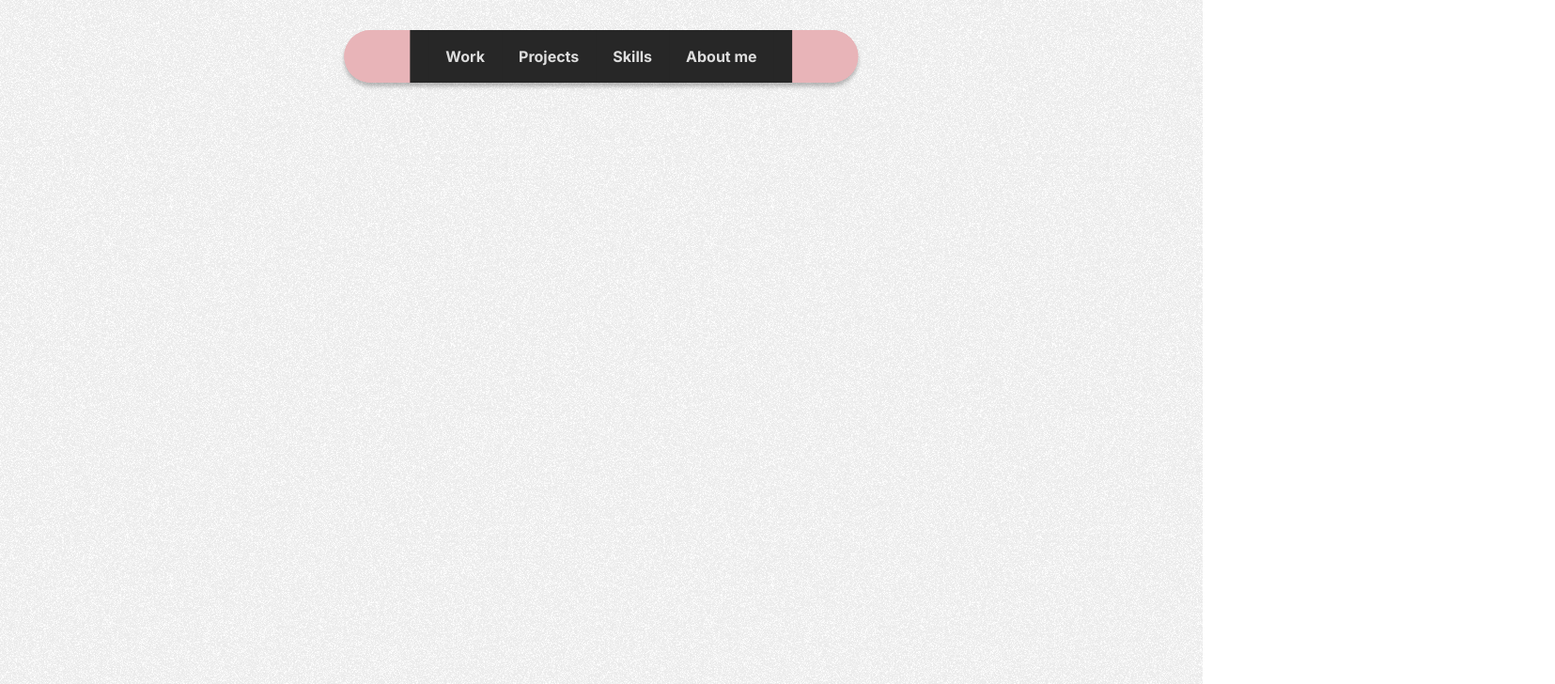
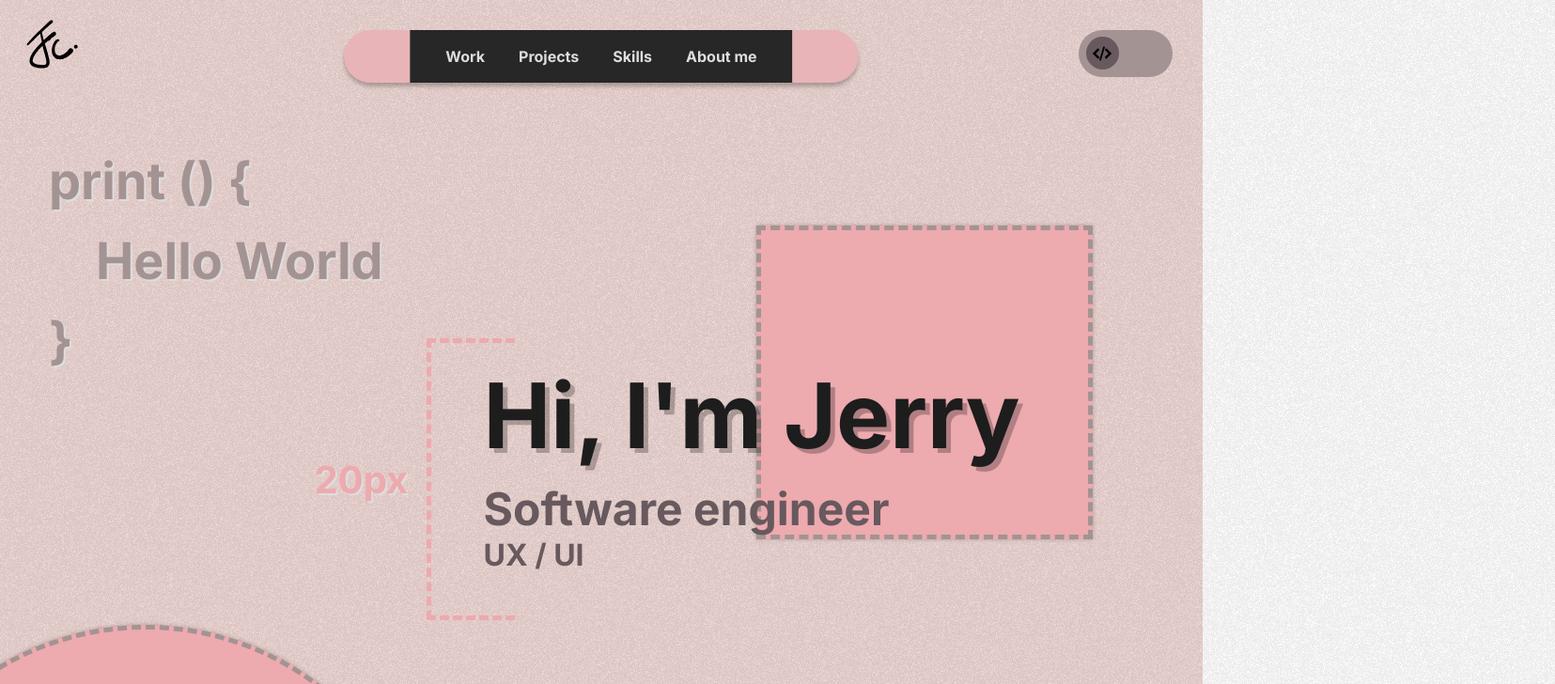
Before and after one commit to jellychn/portfolio3.0, a React (Create React App) app: page / in a window 1280 px wide. Shown: the top 728 px of the page at 94% size, 1655 px wide, since content can reach past the window. Built offline with nearby package versions, Linux system fonts and the light colour scheme.

Commit message:
hash router

```diff
--- a/src/App.tsx
+++ b/src/App.tsx
@@ -1,6 +1,6 @@
-import React, { createContext, useEffect, useState } from "react";
+import React, { createContext, useState } from "react";
 import ReactDOM from "react-dom";
-import { BrowserRouter, Routes, Route, useLocation } from "react-router-dom";
+import { HashRouter, Routes, Route } from "react-router-dom";
 import Home from "./pages/Home";
 import NavBar from "./components/nav-bar/NavBar";
 import Sliders from "./components/sliders/Sliders";
@@ -15,14 +15,15 @@ export default function App() {
   return (
     <IsDesignContext.Provider value={isDesign}>
     <DesignDecisionsContext.Provider value={designDecisions}>
-      <BrowserRouter>
+      <HashRouter>
         <NavBar />
-        <Sliders setDesignDecisions={ setDesignDecisions }  />
+        <Sliders setDesignDecisions={ setDesignDecisions } />
         <Routes>
+          <Route path="/" element={<Home setIsDesign={setIsDesign} />}></Route>
           <Route path="/dev" element={<Home setIsDesign={setIsDesign} />}></Route>
           <Route path="/design" element={<Home setIsDesign={setIsDesign} />}></Route>
         </Routes>
-      </BrowserRouter>
+      </HashRouter>
     </DesignDecisionsContext.Provider>
     </IsDesignContext.Provider>
   );
--- a/src/components/sliders/Sliders.tsx
+++ b/src/components/sliders/Sliders.tsx
@@ -60,7 +60,7 @@ export default function Sliders({
 
   return (
     <div className="sliders">
-      {/* <Slider
+      <Slider
         image={dev}
         id="dev"
         name="Dev"
@@ -86,7 +86,7 @@ export default function Sliders({
             toggle={toggleDesignDecisionsChecked}
           />
         )}
-      </div> */}
+      </div>
     </div>
   );
 }
```
